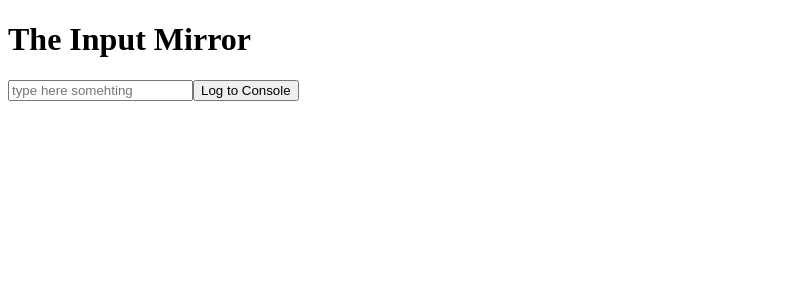
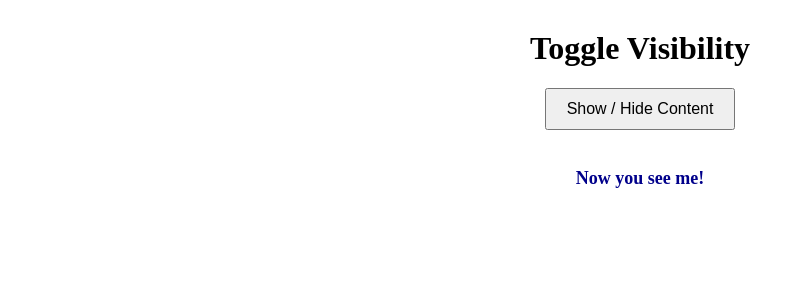
Before and after one commit to venkataguruprasadG/Full_Stack_AI_Enginner_Journal, a React (Vite) app in the folder REACT/React-Practice/: page / in a window 1280 px wide. Shown: the top 300 px of the page, without its empty margins (0-805 px from the left). Built offline with nearby package versions, Linux system fonts and the light colour scheme.

Commit message:
setVisibility and onChange props i learnt.

```diff
--- a/REACT/React-Practice/src/main.jsx
+++ b/REACT/React-Practice/src/main.jsx
@@ -2,10 +2,10 @@ import { StrictMode } from 'react'
 import { createRoot } from 'react-dom/client'
 
 // This is the important part: pointing to your new folder
-import Project4 from './react-practice-problems/project4/project4.jsx'
+import Project7 from './react-practice-problems/project8/project8.jsx'
 
 createRoot(document.getElementById('root')).render(
   <StrictMode>
-    <Project4 />
+    <Project7 />
   </StrictMode>,
 )
--- /dev/null
+++ b/REACT/React-Practice/src/react-practice-problems/project7/project7.css
@@ -0,0 +1,16 @@
+.container {
+    text-align: center;
+    margin-top: 30px;
+}
+
+input {
+    padding: 10px;
+    font-size: 16px;
+    width: 250px;
+    margin-bottom: 20px;
+}
+
+h2 {
+    font-family: Arial, sans-serif;
+    color: #333;
+}
--- /dev/null
+++ b/REACT/React-Practice/src/react-practice-problems/project8/project8.css
@@ -0,0 +1,17 @@
+.container {
+    text-align: center;
+    margin-top: 30px;
+}
+
+button {
+    padding: 10px 20px;
+    font-size: 16px;
+    margin-bottom: 20px;
+    cursor: pointer;
+}
+
+.secret-text {
+    font-size: 18px;
+    color: darkblue;
+    font-weight: bold;
+}
--- /dev/null
+++ b/REACT/React-Practice/src/react-practice-problems/project8/project8.jsx
@@ -0,0 +1,17 @@
+import { useState } from "react"
+import "./project8.css"
+
+function Project8() {
+    const [visibility, setVisibility] = useState(true);
+    return (
+        <div className="container">
+            <h1 className="title">Toggle Visibility</h1>
+            <button className="btn" onClick={(event) => setVisibility(!visibility)}>
+                Show / Hide Content</button>
+
+            {visibility && <p className="secret-text">Now you see me!</p>}
+        </div>
+    );
+}
+
+export default Project8;
```
Also changed, not shown: REACT/React-Practice/src/react-practice-problems/project7/project7.jsx (added, +21 -0 lines).
